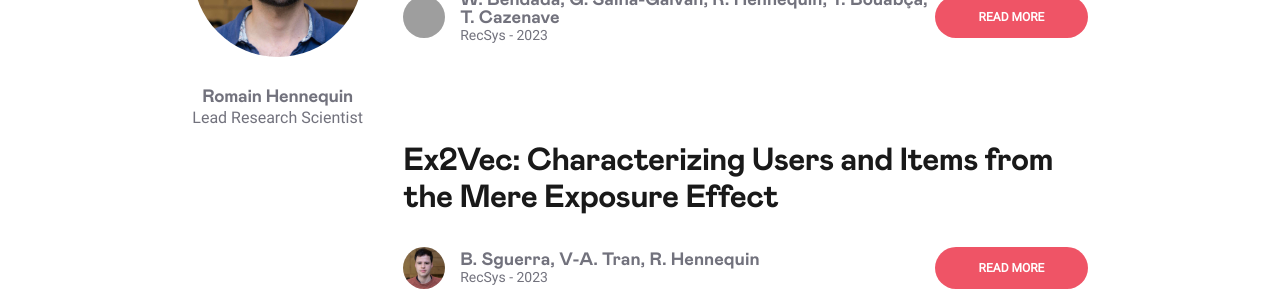
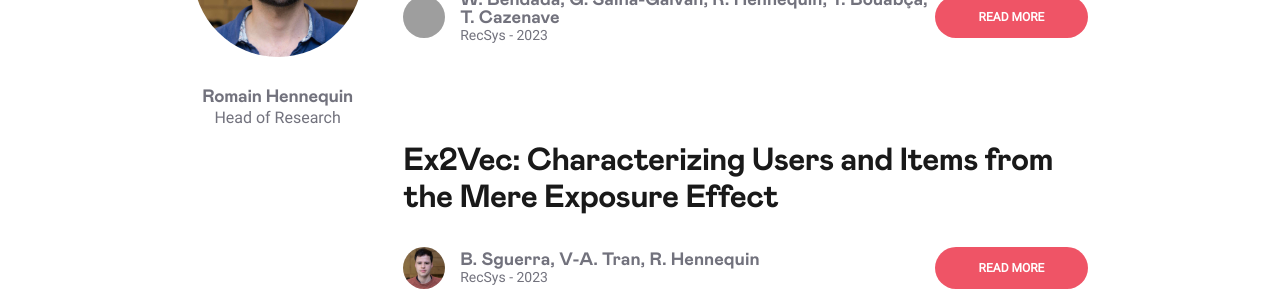
Before and after one commit to deezer/deezer.github.io, a Jekyll site: the page built from _members/rhennequin.md, in a window 1280 px wide and 900 px high. Shown: the part 285-585 px from the top of the window. Built offline with Jekyll 4.4.1, drawn with Linux system fonts in a browser that asks for light colours.

Commit message:
Update rhennequin.md
Updated position

```diff
--- a/_members/rhennequin.md
+++ b/_members/rhennequin.md
@@ -3,7 +3,7 @@ nickname: rhennequin
 firstname: Romain
 lastname: Hennequin
 fullname: Romain Hennequin
-position: Lead Research Scientist
+position: Head of Research
 picture: romain.jpg
 active: true
 ---
```
